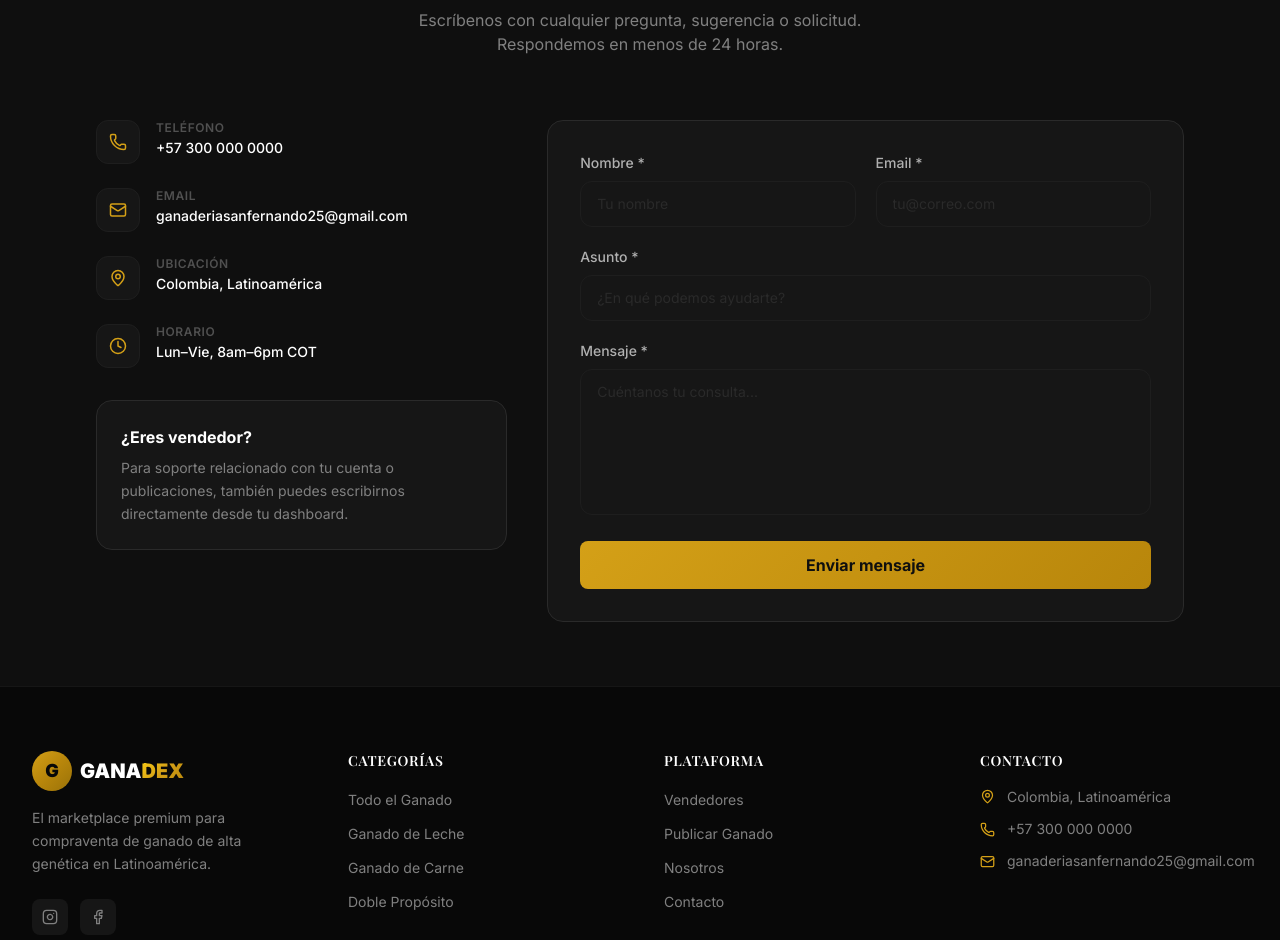
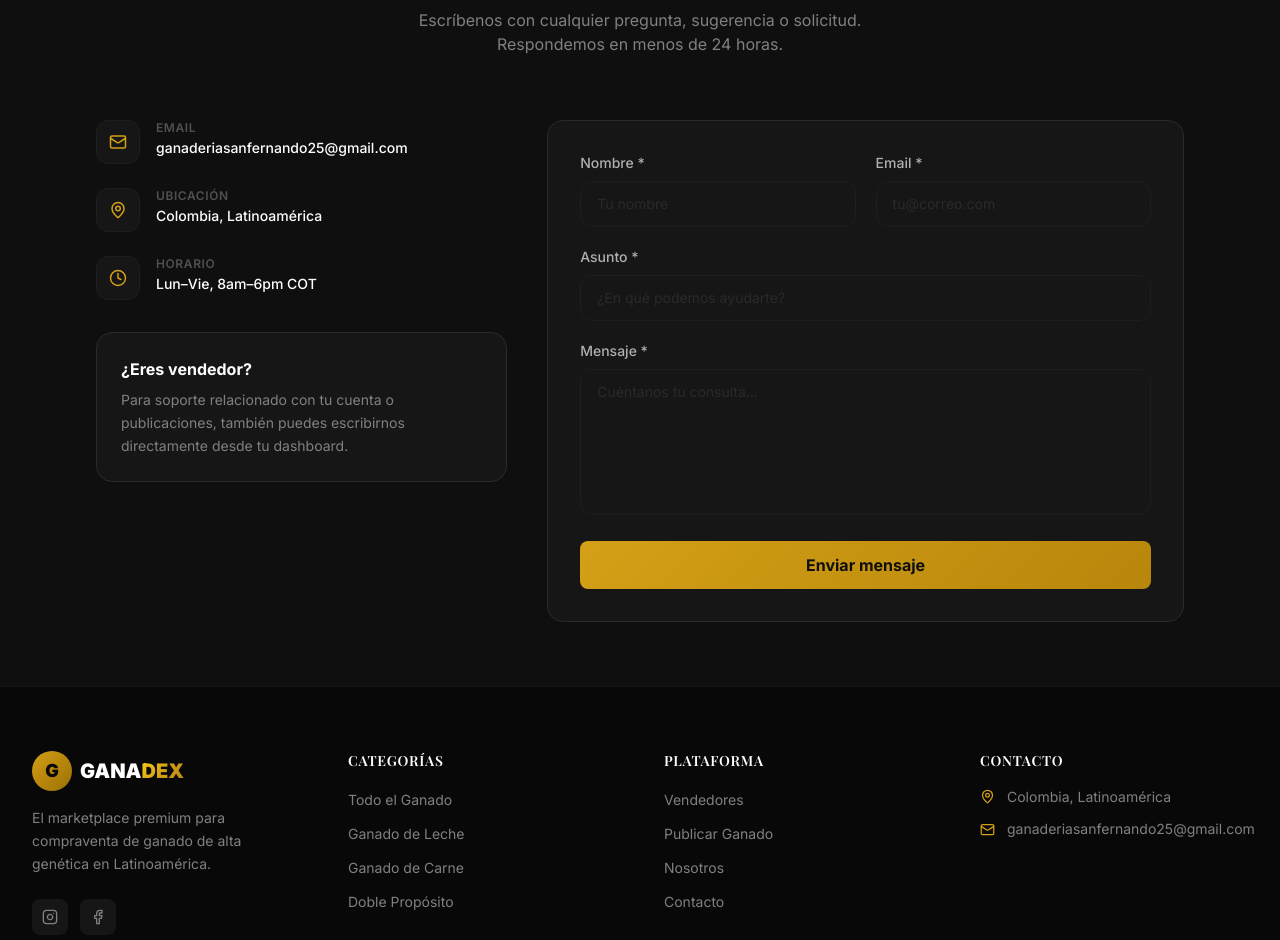
Before and after one commit to Ganadex/Ganadex, a Next.js app: page /contacto in a window 1280 px wide. Shown: the part 172-1112 px from the top of the page. Built offline with nearby package versions, Linux system fonts and the light colour scheme; a web font is replaced by a local one.

Commit message:
Hide placeholder phone/WhatsApp until real numbers are set via env vars
Co-Authored-By: Claude Sonnet 5.5 <noreply@anthropic.com>

```diff
--- a/src/app/contacto/page.tsx
+++ b/src/app/contacto/page.tsx
@@ -7,8 +7,10 @@ export const metadata: Metadata = {
   description: "Ponte en contacto con el equipo de Ganadex. Estamos aquí para ayudarte.",
 };
 
+const phone = process.env.NEXT_PUBLIC_GANADEX_PHONE;
+
 const contactInfo = [
-  { icon: Phone, label: "Teléfono", value: "+57 300 000 0000" },
+  ...(phone ? [{ icon: Phone, label: "Teléfono", value: phone }] : []),
   { icon: Mail, label: "Email", value: "ganaderiasanfernando25@gmail.com" },
   { icon: MapPin, label: "Ubicación", value: "Colombia, Latinoamérica" },
   { icon: Clock, label: "Horario", value: "Lun–Vie, 8am–6pm COT" },
--- a/src/components/animal/GanadexContactCard.tsx
+++ b/src/components/animal/GanadexContactCard.tsx
@@ -2,8 +2,9 @@
 
 import { MessageCircle, ShieldCheck, BadgeCheck, Phone } from "lucide-react";
 
-const GANADEX_WHATSAPP = process.env.NEXT_PUBLIC_GANADEX_WHATSAPP ?? "573000000000";
-const GANADEX_PHONE = process.env.NEXT_PUBLIC_GANADEX_PHONE ?? "+57 300 000 0000";
+// Sin estas variables (en Vercel y .env.local) los botones de contacto no se muestran.
+const GANADEX_WHATSAPP = process.env.NEXT_PUBLIC_GANADEX_WHATSAPP;
+const GANADEX_PHONE = process.env.NEXT_PUBLIC_GANADEX_PHONE;
 
 interface Props {
   animalName: string;
@@ -13,7 +14,9 @@ export function GanadexContactCard({ animalName }: Props) {
   const message = encodeURIComponent(
     `Hola Ganadex, estoy interesado en el ejemplar: *${animalName}*. ¿Pueden darme más información?`
   );
-  const whatsappUrl = `https://wa.me/${GANADEX_WHATSAPP}?text=${message}`;
+  const whatsappUrl = GANADEX_WHATSAPP
+    ? `https://wa.me/${GANADEX_WHATSAPP}?text=${message}`
+    : null;
 
   return (
     <div className="card-dark p-6 space-y-5">
@@ -44,6 +47,7 @@ export function GanadexContactCard({ animalName }: Props) {
       </div>
 
       {/* CTA WhatsApp */}
+      {whatsappUrl && (
         <a
           href={whatsappUrl}
           target="_blank"
@@ -53,8 +57,10 @@ export function GanadexContactCard({ animalName }: Props) {
           <MessageCircle size={18} />
           Consultar por WhatsApp
         </a>
+      )}
 
       {/* Teléfono */}
+      {GANADEX_PHONE && (
         <a
           href={`tel:${GANADEX_PHONE.replace(/\s/g, "")}`}
           className="w-full flex items-center justify-center gap-2.5 py-3 rounded-xl bg-dark-700 border border-dark-600 text-dark-200 text-sm font-medium hover:border-gold-500 hover:text-white transition-colors"
@@ -62,6 +68,7 @@ export function GanadexContactCard({ animalName }: Props) {
           <Phone size={15} />
           {GANADEX_PHONE}
         </a>
+      )}
 
       <p className="text-center text-dark-500 text-xs">
         Nos encargamos de toda la negociación por ti
--- a/src/components/layout/Footer.tsx
+++ b/src/components/layout/Footer.tsx
@@ -105,15 +105,17 @@ export function Footer() {
                 <MapPin size={15} className="text-gold-500 mt-0.5 shrink-0" />
                 <span className="text-dark-300 text-sm">Colombia, Latinoamérica</span>
               </li>
+              {process.env.NEXT_PUBLIC_GANADEX_PHONE && (
                 <li className="flex items-center gap-3">
                   <Phone size={15} className="text-gold-500 shrink-0" />
                   <a
-                  href="tel:+573000000000"
+                    href={`tel:${process.env.NEXT_PUBLIC_GANADEX_PHONE.replace(/\s/g, "")}`}
                     className="text-dark-300 hover:text-gold-400 text-sm transition-colors"
                   >
-                  +57 300 000 0000
+                    {process.env.NEXT_PUBLIC_GANADEX_PHONE}
                   </a>
                 </li>
+              )}
               <li className="flex items-center gap-3">
                 <Mail size={15} className="text-gold-500 shrink-0" />
                 <a
```
Lines whose indentation alone changed are shown as unchanged.
